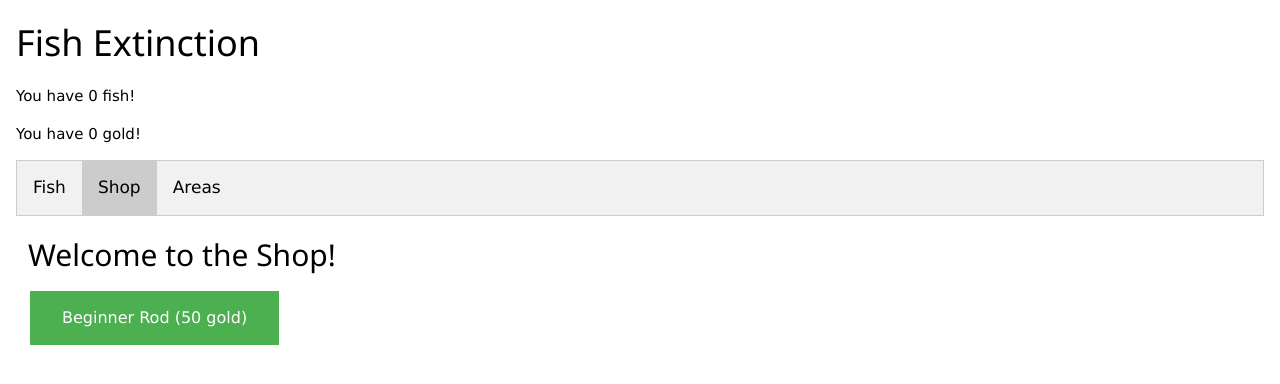
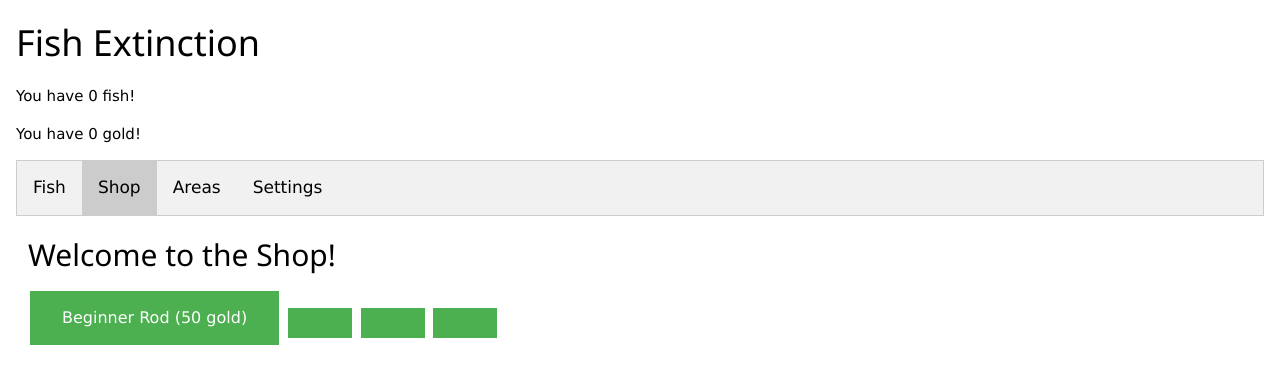
Before and after one commit to tiredWizardSnowball/fishExtinction, a plain HTML site: page index.html in a window 1280 px wide. Both pictures are taken after a click on the button "Shop". Drawn offline with nearby package versions, Linux system fonts and the light colour scheme.

Commit message:
Update index.html

```diff
--- a/index.html
+++ b/index.html
@@ -19,6 +19,7 @@
               <button class="tablinks" onclick="openTab('Fish')">Fish</button>
               <button class="tablinks" onclick="openTab('Shop')">Shop</button>
               <button class="tablinks" onclick="openTab('Areas')">Areas</button>
+              <button class="tablinks settingspos" onclick="openTab('Settings')">Settings</button>
           </div>
           <div id="Fish" class="tabcontent">
               <br>
@@ -31,7 +32,13 @@
           </div>
           <div id="Shop" class="tabcontent">
               <h2>Welcome to the Shop!</h4>
-                <button class="button" onclick="shop(1)" id="rodUpgrade">Beginner's Rod</button>
+                <button class="button" onclick="shop(1)" id="rodUpgrade"></button>
+                <button class="button" onclick="shop(2)" id="speedUpgrade"></button>
+                <button class="button" onclick="shop(3)" id="sellUpgrade"></button>
+                <button class="button" onclick="shop(4)" id="doublerUpgrade"></button>
+          </div>
+          <div id="Settings" class="tabcontent">
+              <button class="button" onclick="resetGameData()">Reset Game Data</button>
           </div>
       </div>
       <script src="index.js"></script>
```
